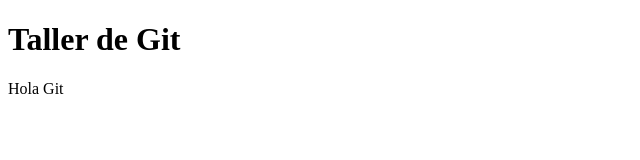
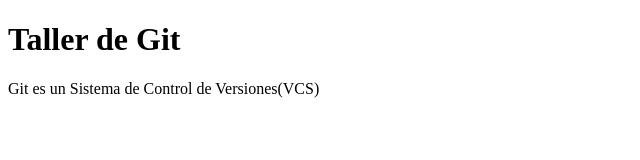
Before and after one commit to naico12/Taller-git, a plain HTML site: page index.html in a window 1280 px wide. Shown: the whole page, without its empty margins (0-640 px from the left). Drawn offline with Linux system fonts and the light colour scheme.

Commit message:
Agraga parrafo introductorio

```diff
--- a/index.html
+++ b/index.html
@@ -5,6 +5,7 @@
 </head>
 <body>
 	<h1>Taller de Git</h1>
-	Hola Git
+	<p>Git es un Sistema de Control
+	de Versiones(VCS)</p>
 </body>
 </html>
```
